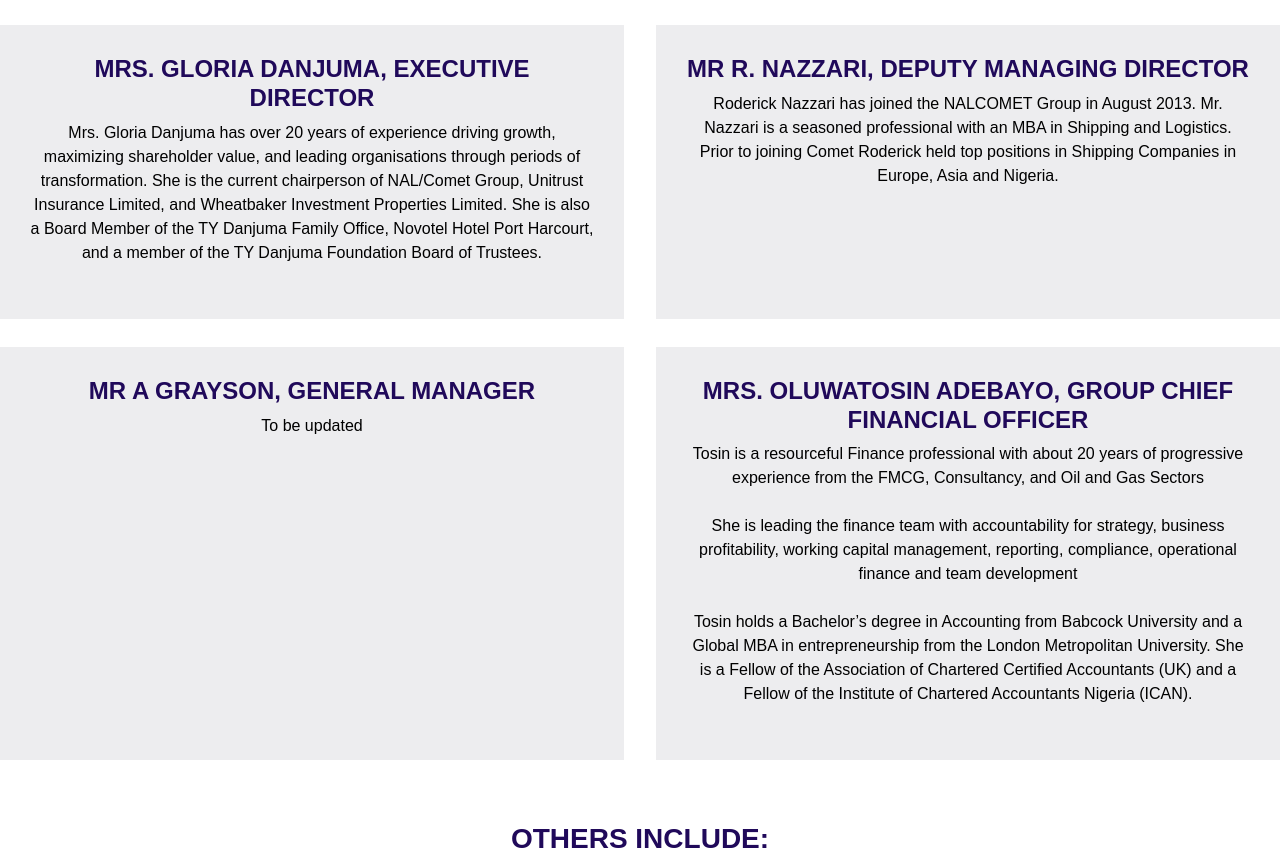
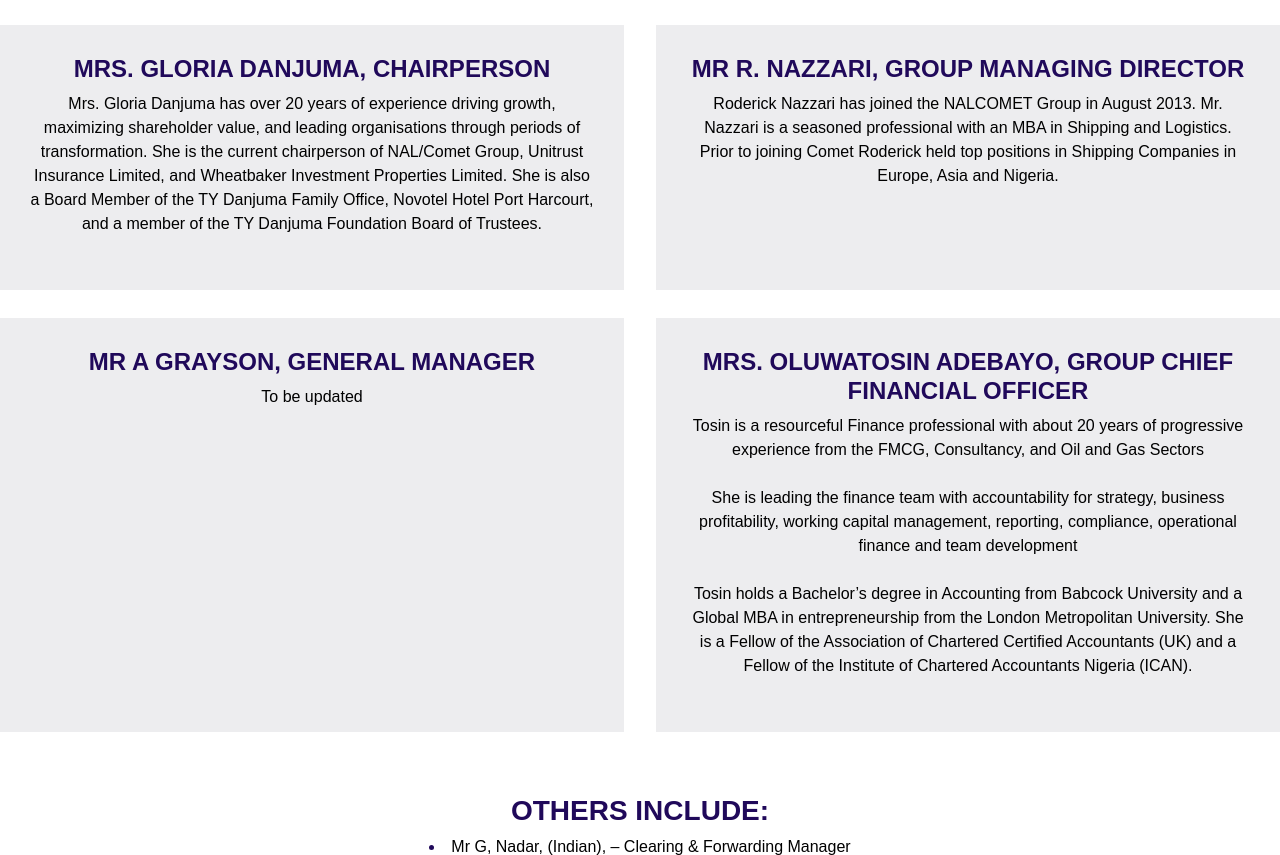
Before and after one commit to yungzeeongit/nalcomet, a plain HTML site: page nalcomet.com/management-team/index.html in a window 1280 px wide. Shown: the part 2126-2981 px from the top of the page. Drawn offline with Linux system fonts and the light colour scheme; a web font is replaced by a local one.

Commit message:
Update index.html

```diff
--- a/nalcomet.com/management-team/index.html
+++ b/nalcomet.com/management-team/index.html
@@ -254,7 +254,7 @@
 		</div>
 	<div class="wp-block-columns is-layout-flex wp-container-core-columns-is-layout-1 wp-block-columns-is-layout-flex">
 		<div class="wp-block-column has-light-gray-background-color has-background is-layout-flow wp-block-column-is-layout-flow">
-			<h4 class="has-text-align-center has-blue-color has-text-color wp-block-heading">Mrs. Gloria Danjuma, Executive Director</h4>
+			<h4 class="has-text-align-center has-blue-color has-text-color wp-block-heading">Mrs. Gloria Danjuma, Chairperson</h4>
 
 
 
@@ -263,7 +263,7 @@
 			</p>
 			</div>
 		<div class="wp-block-column has-light-gray-background-color has-background is-layout-flow wp-block-column-is-layout-flow">
-<h4 class="has-text-align-center has-blue-color has-text-color wp-block-heading">Mr R. Nazzari, Deputy Managing Director</h4>
+<h4 class="has-text-align-center has-blue-color has-text-color wp-block-heading">Mr R. Nazzari, Group Managing Director</h4>
 
 
 
```
